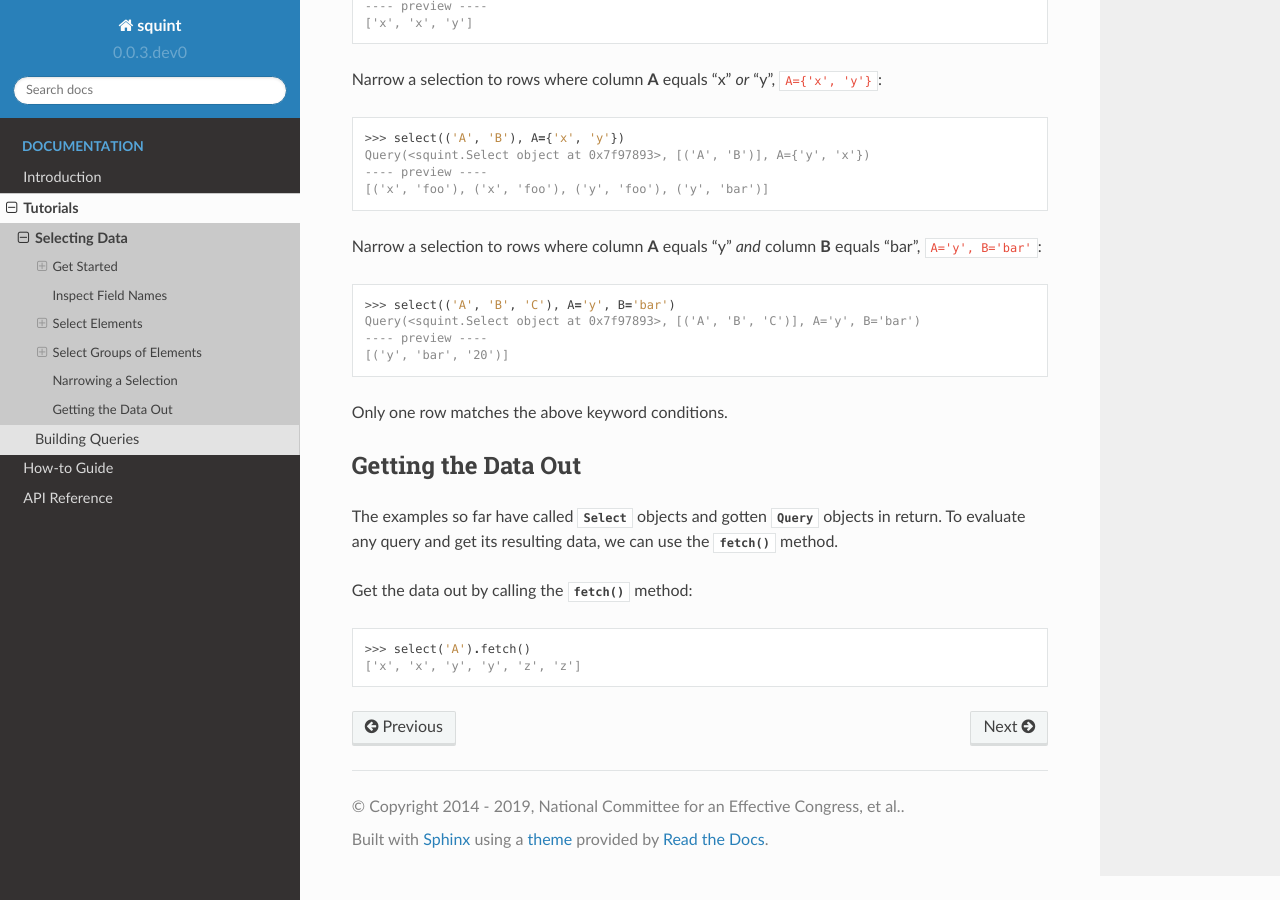
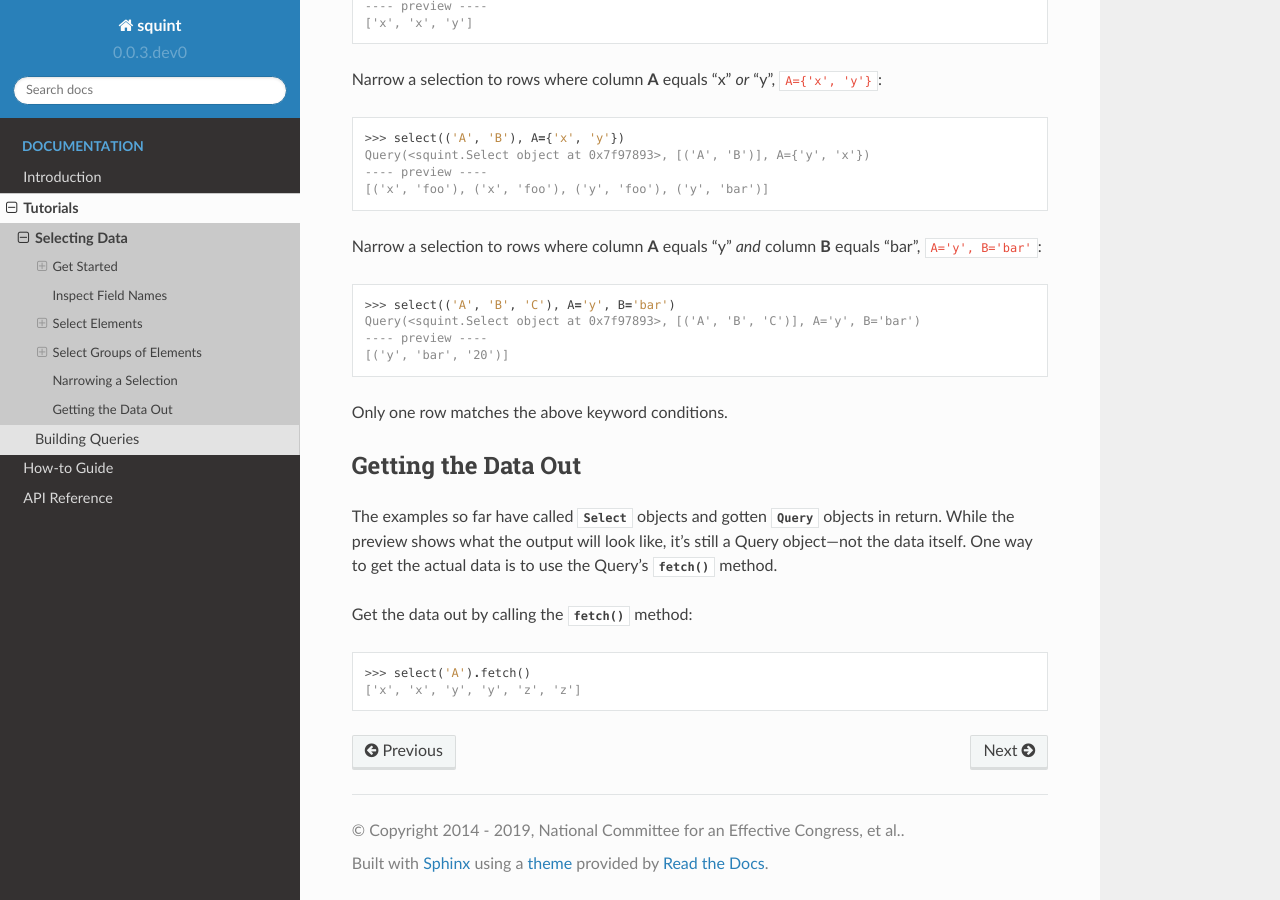
Before and after one commit to shawnbrown/squint, a Sphinx documentation site: the page built from docs/tutorial/select.rst, in a window 1280 px wide and 900 px high, scrolled down 4712 px. Built offline with Sphinx 7.4.7 and the Read the Docs theme 2.0.0, drawn with Linux system fonts in a browser that asks for light colours.

Commit message:
Clarify the "getting data out" section of the Select tutorial.

```diff
--- a/docs/tutorial/select.rst
+++ b/docs/tutorial/select.rst
@@ -319,8 +319,10 @@ Getting the Data Out
 ====================
 
 The examples so far have called :class:`Select` objects and gotten
-:class:`Query` objects in return. To evaluate any query and get its
-resulting data, we can use the :meth:`fetch() <Query.fetch>` method.
+:class:`Query` objects in return. While the preview shows what the
+output will look like, it's still a Query object---not the data itself.
+One way to get the actual data is to use the Query's :meth:`fetch()
+<Query.fetch>` method.
 
 Get the data out by calling the :meth:`fetch() <Query.fetch>` method:
 
```
